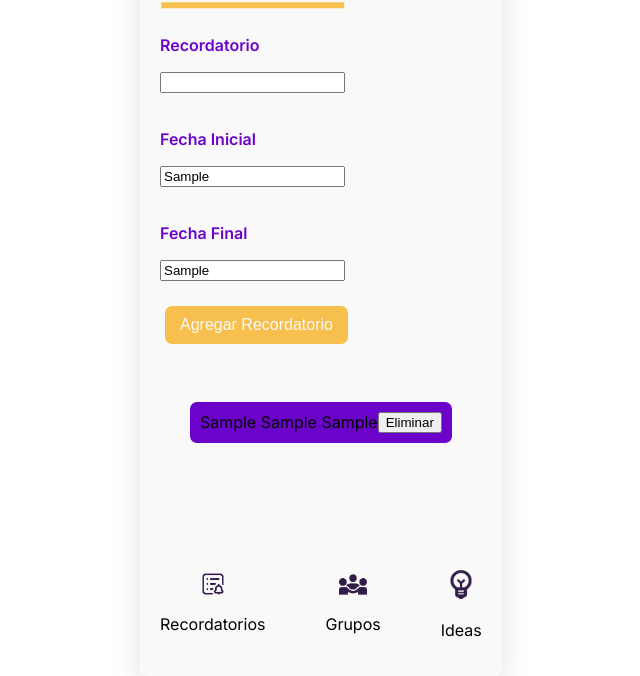
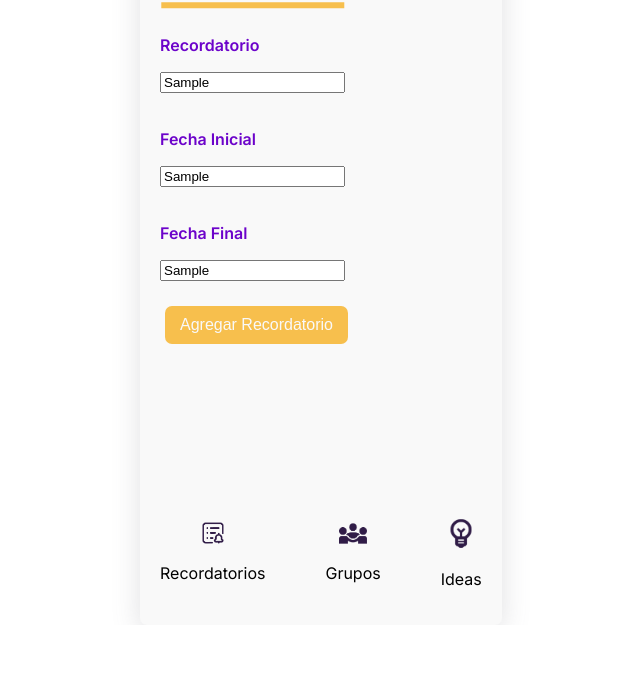
Before and after one commit to danielita2390/web_dmp, a plain HTML site: page app.html in a window 1280 px wide. Both pictures are taken after typing "Sample", "Sample", "Sample" into the empty fields and a click on the button "Agregar Recordatorio". Shown: the part 176-852 px from the top of the page, without its empty margins (140-780 px from the left). After the commit the page ends 801 px from the top, so only its background shows below. Drawn offline with Linux system fonts and the light colour scheme.

Commit message:
Cambios java

```diff
--- a/appstyle.css
+++ b/appstyle.css
@@ -82,6 +82,9 @@ button:hover{
     display: flex;
     justify-content: space-between;
     align-items: center;
+    color: var(--terciario);
+
+
 }
 
 li::marker {
--- a/java.js
+++ b/java.js
@@ -1,50 +1,21 @@
 
-function agregarRecordatorio(){
-
-   //Capturamos el recordatorio a listar//
+function agregarRecordatorio() {
+    // Capturamos el recordatorio a listar
     const nuevoRecordatorio = document.getElementById('nuevoRecordatorio');
     const textoRecordatorio = nuevoRecordatorio.value.trim();
 
-   if(textoRecordatorio === ''){
+    if (textoRecordatorio === '') {
         alert('Agregue un recordatorio');
         return;
     }
 
-    // Capturamos listado Recordatorios//
-
+    // Capturamos listado de recordatorios
     const listadoRecordatorios = document.getElementById('listadoRecordatorios');
 
     const fechaInicial = document.getElementById('fechaInicial');
     const fechaI = fechaInicial.value;
 
-
     const fechaFinal = document.getElementById('fechaFinal');
     const fechaF = fechaFinal.value;
 
-   const li = document.createElement('li'); // Se crea un elemento <li></li>//
-
-   li.innerHTML = `<span class="listado">${textoRecordatorio} ${fechaI} ${fechaF} </span>
-           <button class="borrar-btn" onclick="borrarTarea(this)">Eliminar</button>`;
-
-
-   li.querySelector('span').addEventListener('click', function (){
-       this.parentElement.classList.toggle('completado');
-   })
-
-   listadoRecordatorios.appendChild(li);
-
-   nuevoRecordatorio.value = "";
-
-   guardarRecordatoriosEnLocalStorage();
-
     }
-
-function guardarRecordatoriosEnLocalStorage(){
-    const recordatorios = [];
-    document.querySelector('li').forEach(recordatorio => {
-        recordatorios.push({
-            Nombre_Tarea: tarea.querySelector('span').innerText,
-            Estado_tarea: tarea.classList.contains('completado')
-        });
-    });
-}
```
Lines whose indentation alone changed are shown as unchanged.
